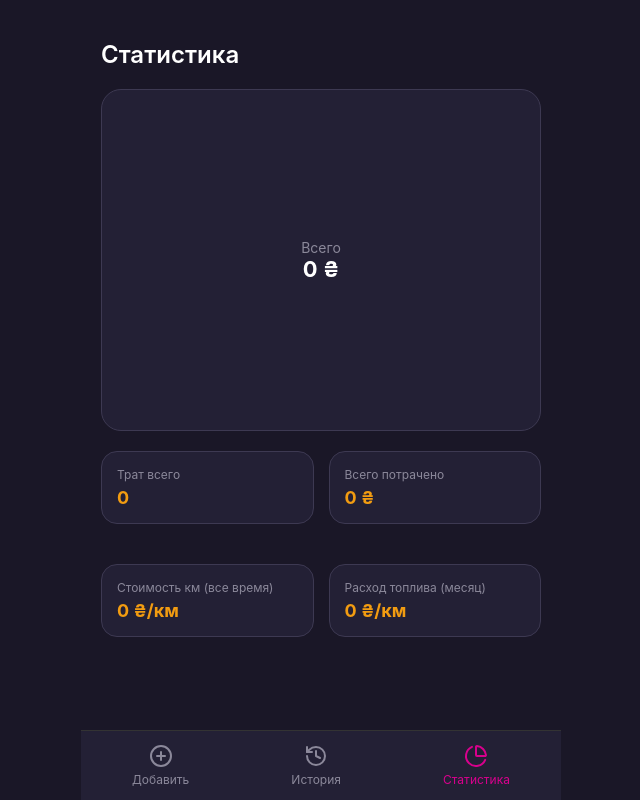
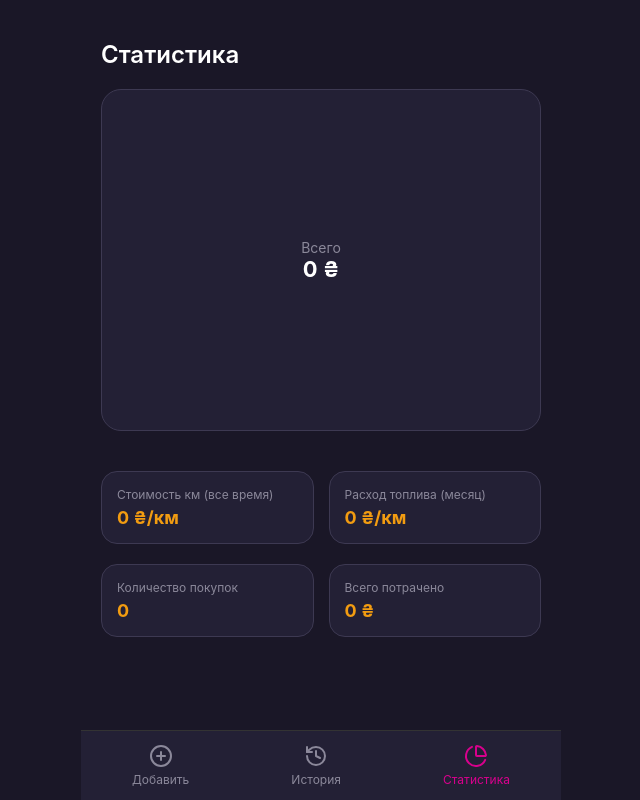
Before and after one commit to DmitryZatonsky/gluttonous_car, a React (Vite) app: page /gluttonous_car/statistics in a window 1280 px wide. Shown: the whole page, without its empty margins (319-959 px from the left). Built offline with nearby package versions, Linux system fonts and the light colour scheme.

Commit message:
fix color, total

```diff
--- a/src/index.css
+++ b/src/index.css
@@ -112,7 +112,7 @@ img, button, .stat-box {
 .page-container {
   padding: 20px;
   /* min-height: 100dvh; Динамическая высота под размер экрана */
-  padding-bottom: 80px; /* Оставь место под будущую нижнюю навигацию */
+  /* padding-bottom: 80px; Место под будущую нижнюю навигацию */
   box-sizing: border-box;
 }
 
@@ -287,6 +287,11 @@ img, button, .stat-box {
   grid-template-columns: 1fr 1fr;
   gap: 15px;
 }
+
+.margin-bottom {
+  margin-bottom: 20px;
+}
+
 
 .stat-box {
   background: var(--card-bg);
--- a/src/pages/History.jsx
+++ b/src/pages/History.jsx
@@ -1,7 +1,7 @@
 import { useState, useEffect } from "react";
 import { getExpenses, deleteExpense } from "../utils/storage";
 import { Trash2, Calendar, Gauge, CreditCard } from "lucide-react";
-import Modal from "../components/Modal";
+import Modal from '../components/Modal';
 
 export default function History() {
   const [expenses, setExpenses] = useState([]);
@@ -19,9 +19,6 @@ export default function History() {
   };
 
   const handleConfirm = () => {
-    if (navigator.vibrate) {
-      navigator.vibrate(50);
-    }
   deleteExpense(selectedId); // используем ID из штата
   setExpenses(getExpenses()); // обновляем список
   setIsModalOpen(false); // закрываем окно
@@ -33,19 +30,14 @@ export default function History() {
         <h2 className="page-title">История</h2>
 
         {expenses.length === 0 ? (
-          <p style={{ color: "var(--text-muted)", textAlign: "center" }}>
-            Нет данных
-          </p>
+          <p style={{ color: 'var(--text-muted)', textAlign: 'center' }}>Нет данных</p>
         ) : (
           <div className="expense-list">
             {expenses.map((item) => (
               <div key={item.id} className="expense-card">
                 <div className="card-header">
                   <span className="category-badge">{item.category}</span>
-                  <button
-                    onClick={() => confirmDelete(item.id)}
-                    className="delete-btn"
-                  >
+                  <button onClick={() => confirmDelete(item.id)} className="delete-btn">
                     <Trash2 size={18} />
                   </button>
                 </div>
@@ -65,19 +57,17 @@ export default function History() {
                   </div>
                 </div>
 
-                {item.comment && <p className="card-comment">{item.comment}</p>}
+                {item.comment && (<p className="card-comment">{item.comment}</p>)}
               </div>
             ))}
           </div>
         )}
-      </div>
-      <Modal
+      </div><Modal
           isOpen={isModalOpen}
           onClose={() => setIsModalOpen(false)}
-        onConfirm={handleConfirm}
+          onConfirm={ handleConfirm }
           title="Удаление"
-        message="Ты уверен, что хочешь удалить эту запись?"
-      />
+          message="Ты уверен, что хочешь удалить эту запись?" />
     </>
   );
 }
--- a/src/pages/Statistics.jsx
+++ b/src/pages/Statistics.jsx
@@ -9,6 +9,9 @@ export default function Statistics() {
   const [data, setData] = useState([]);
   const [total, setTotal] = useState(0);
   const [stats, setStats] = useState({ costPerKm: 0, fuelPerKm: 0 });
+  // console.log([data, setData]);
+  // console.log([total, setTotal]);
+  // console.log([stats, setStats]);
 
   useEffect(() => {
     const expenses = getExpenses();
@@ -89,19 +92,6 @@ export default function Statistics() {
         </div>
       </div>
 
-      <div className="stats-grid">
-        <div className="stat-box">
-          <span className="stat-label">Трат всего</span>
-          <span className="stat-value">{data.length}</span>
-        </div>
-        <div className="stat-box">
-          <span className="stat-label">Всего потрачено</span>
-          <span className="stat-value">
-            {data.length > 0 ? Math.round(total / getExpenses().length) : 0} ₴
-          </span>
-        </div>
-      </div>
-
       {/* Список категорий под графиком */}
       <div className="category-legend">
         {data.map((entry, index) => (
@@ -116,7 +106,7 @@ export default function Statistics() {
       </div>
 
       {/* Обновленные карточки */}
-      <div className="stats-grid">
+      <div className="stats-grid margin-bottom">
         <div className="stat-box">
           <span className="stat-label">Стоимость км (все время)</span>
           <span className="stat-value">{stats.costPerKm} ₴/км</span>
@@ -127,6 +117,20 @@ export default function Statistics() {
         </div>
       </div>
 
+
+      <div className="stats-grid">
+        <div className="stat-box">
+          <span className="stat-label">Количество покупок</span>
+          <span className="stat-value">{data.length}</span>
+        </div>
+        <div className="stat-box">
+          <span className="stat-label">Всего потрачено</span>
+          <span className="stat-value">
+            {total} ₴
+          </span>
+        </div>
+      </div>
+
     </div>
   );
 }
```
Lines whose indentation alone changed are shown as unchanged.
